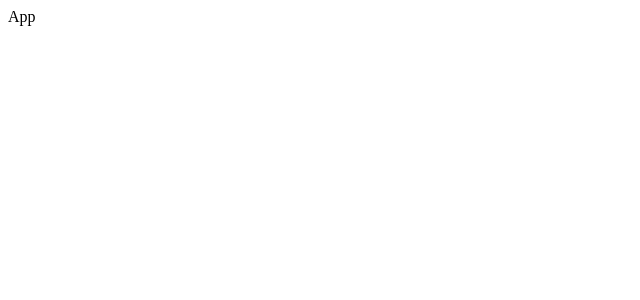
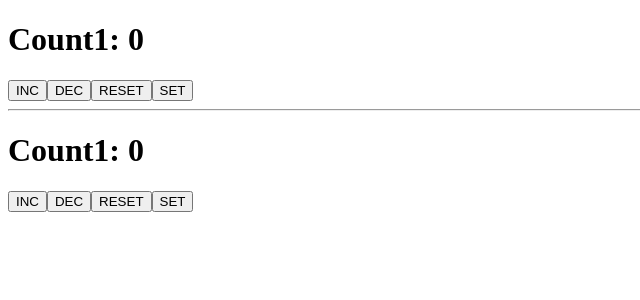
Before and after one commit to DemchyshynV/june-2022-react, a React (Create React App) app: page / in a window 1280 px wide. Shown: the top 300 px of the page, without its empty margins (0-640 px from the left). Built offline with nearby package versions, Linux system fonts and the light colour scheme.

Commit message:
reducer-part2

```diff
--- a/src/App.js
+++ b/src/App.js
@@ -1,7 +1,11 @@
+import {Count1, Count2} from "./components";
+
 const App = () => {
     return (
         <div>
-            App
+            <Count1/>
+            <hr/>
+            <Count2/>
         </div>
     );
 };
--- /dev/null
+++ b/src/components/Count1.js
@@ -0,0 +1,16 @@
+import {DEC, INC, RESET, SET, useCount1Reducer} from "../reducers";
+
+const Count1 = () => {
+    const [state, dispatch] = useCount1Reducer();
+    return (
+        <div>
+            <h1>Count1: {state.count1}</h1>
+            <button onClick={() => dispatch({type: INC})}>INC</button>
+            <button onClick={() => dispatch({type: DEC})}>DEC</button>
+            <button onClick={() => dispatch({type: RESET})}>RESET</button>
+            <button onClick={() => dispatch({type: SET, payload:10})}>SET</button>
+        </div>
+    );
+};
+
+export {Count1};
--- /dev/null
+++ b/src/components/Count2.js
@@ -0,0 +1,16 @@
+import {DEC, INC, RESET, SET, useCount2Reducer,} from "../reducers";
+
+const Count2 = () => {
+    const [state, dispatch] = useCount2Reducer();
+    return (
+        <div>
+            <h1>Count1: {state.count2}</h1>
+            <button onClick={() => dispatch({type: INC})}>INC</button>
+            <button onClick={() => dispatch({type: DEC})}>DEC</button>
+            <button onClick={() => dispatch({type: RESET})}>RESET</button>
+            <button onClick={() => dispatch({type: SET, payload:30})}>SET</button>
+        </div>
+    );
+};
+
+export {Count2};
--- /dev/null
+++ b/src/components/index.js
@@ -0,0 +1,2 @@
+export * from './Count1';
+export * from './Count2';
--- /dev/null
+++ b/src/reducers/count.actions.js
@@ -0,0 +1,11 @@
+const INC = 'INC'
+const DEC = 'DEC'
+const RESET = 'RESET'
+const SET = 'SET'
+
+export {
+    INC,
+    DEC,
+    RESET,
+    SET
+}
--- /dev/null
+++ b/src/reducers/count1.reducer.js
@@ -0,0 +1,22 @@
+import {useReducer} from "react";
+
+import {DEC, INC, RESET, SET} from "./count.actions";
+
+const reducer = (state, action) => {
+    switch (action.type) {
+        case INC:
+            return {count1: state.count1 + 1}
+        case DEC:
+            return {count1: state.count1 - 1}
+        case RESET:
+            return {count1: 0}
+        case SET:
+            return {count1: action.payload}
+    }
+}
+
+const useCount1Reducer = () => useReducer(reducer, {count1: 0})
+
+export {
+    useCount1Reducer
+}
--- /dev/null
+++ b/src/reducers/count2.reducer.js
@@ -0,0 +1,22 @@
+import {useReducer} from "react";
+
+import {DEC, INC, RESET, SET} from "./count.actions";
+
+const reducer = (state, action) => {
+    switch (action.type) {
+        case INC:
+            return {count2: state.count2 + 1}
+        case DEC:
+            return {count2: state.count2 - 1}
+        case RESET:
+            return {count2: 0}
+        case SET:
+            return {count2: action.payload}
+    }
+}
+
+const useCount2Reducer = () => useReducer(reducer, {count2: 0})
+
+export {
+    useCount2Reducer
+}
--- /dev/null
+++ b/src/reducers/index.js
@@ -0,0 +1,3 @@
+export * from './count.actions';
+export * from './count2.reducer';
+export * from './count1.reducer';
```
